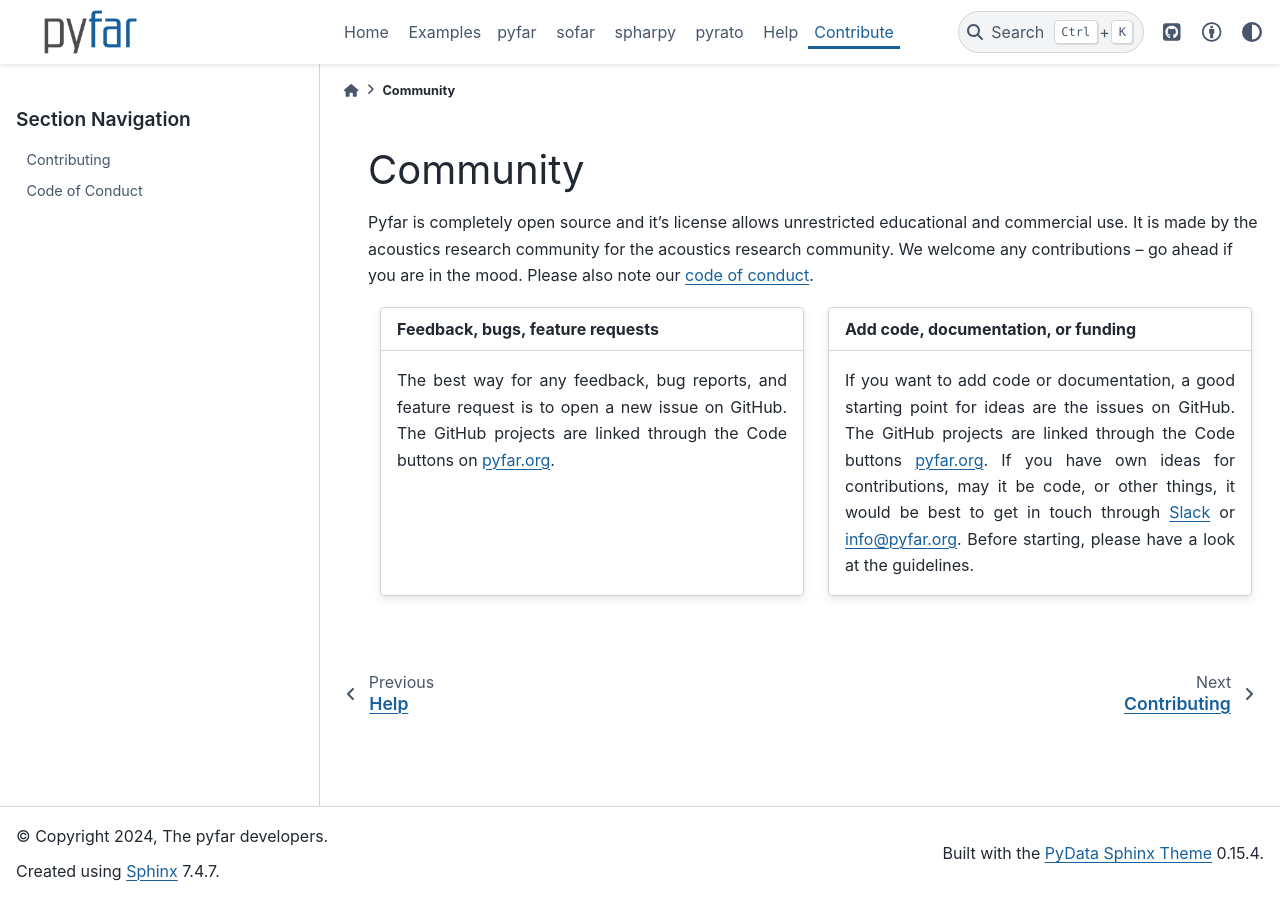
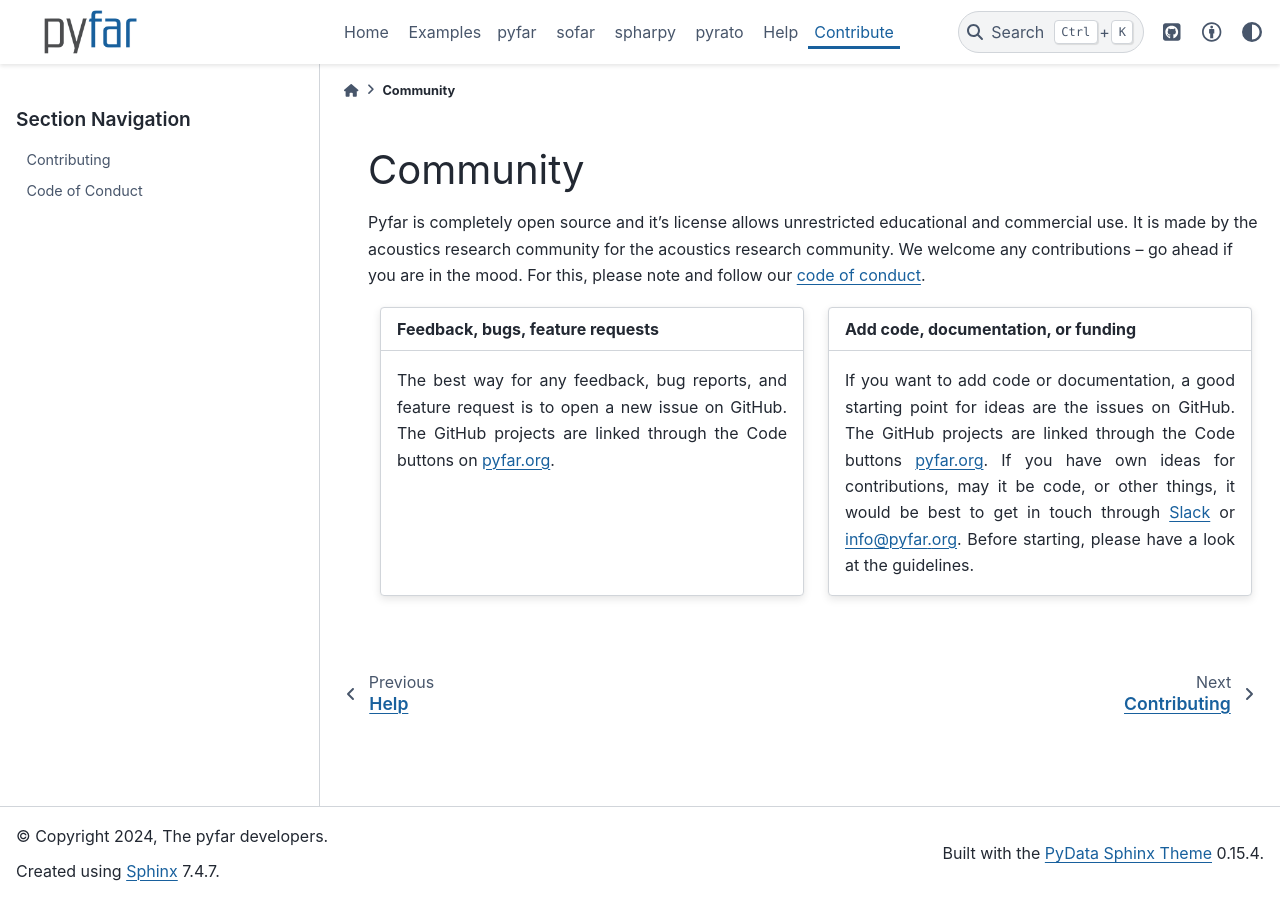
Before and after one commit to pyfar/gallery, a Sphinx documentation site: the page built from docs/community/index.rst, in a window 1280 px wide. Built offline with Sphinx 7.4.7 and the PyData theme 0.15.4, drawn with Linux system fonts in a browser that asks for light colours; pages that are not in the unit, such as notebooks, are missing from menus.

Commit message:
Refactor: improve wording for link scentence

```diff
--- a/docs/community/index.rst
+++ b/docs/community/index.rst
@@ -5,7 +5,7 @@ Community
 Pyfar is completely open source and it’s license allows unrestricted
 educational and commercial use. It is made by the acoustics research
 community for the acoustics research community. We welcome any contributions
-– go ahead if you are in the mood. Please also note our
+– go ahead if you are in the mood. For this, please note and follow our
 `code of conduct`_.
 
 .. grid:: 1 1 2 2
```
